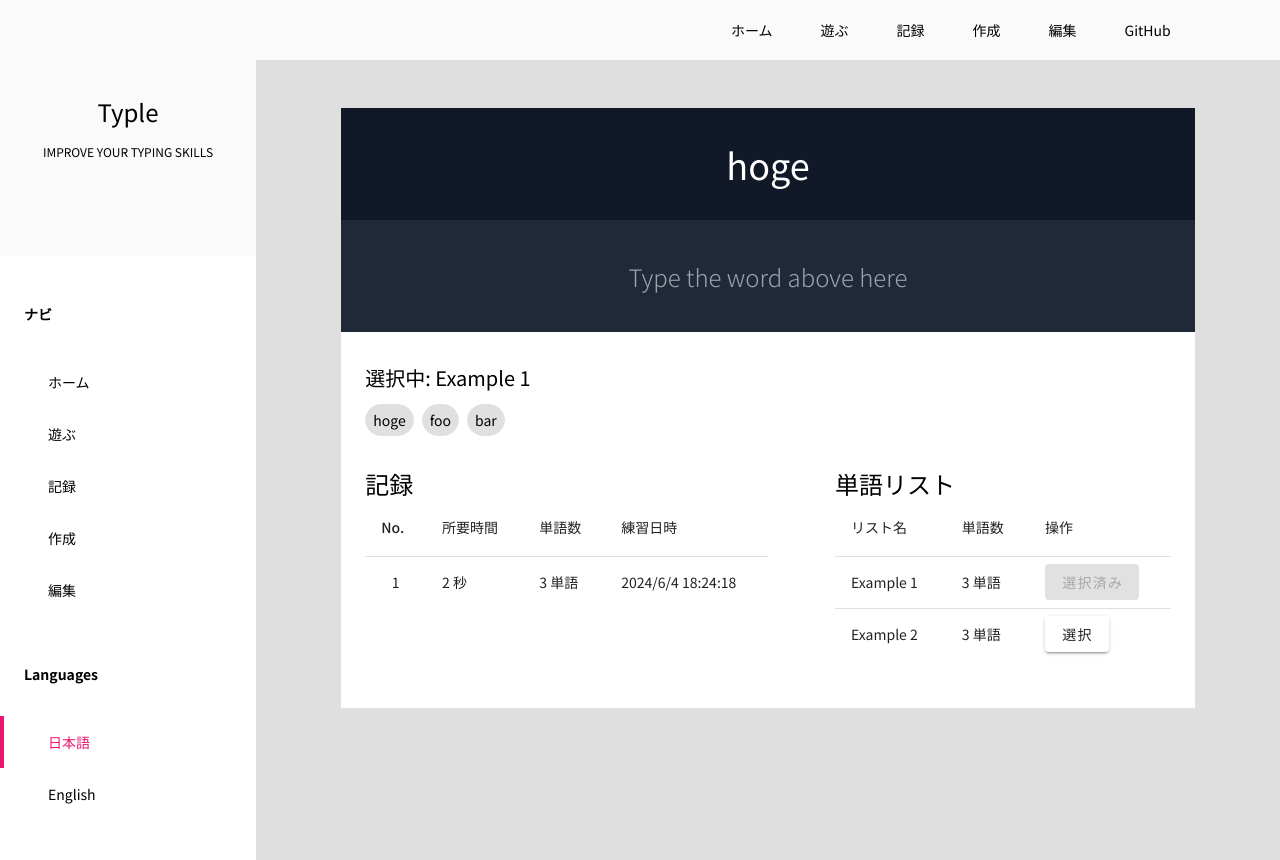
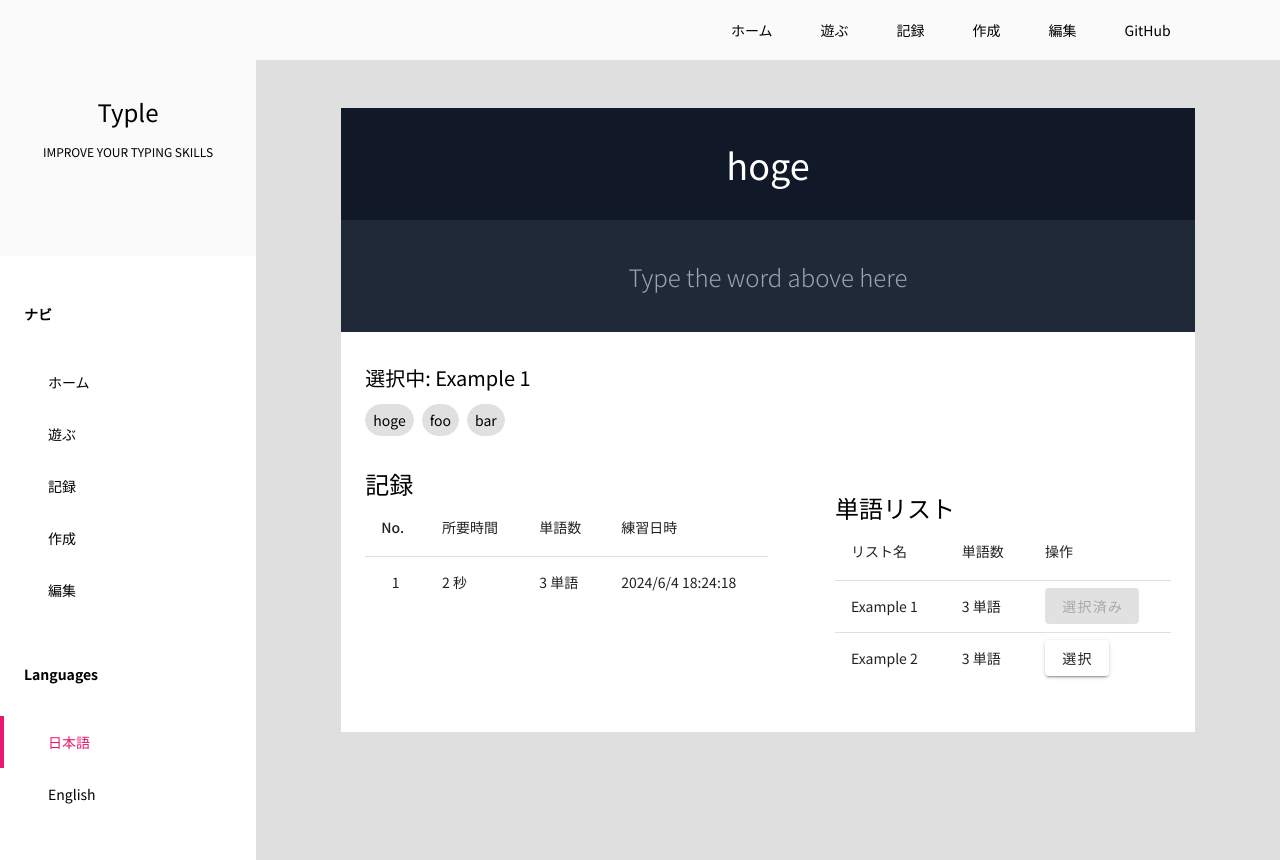
Before and after one commit to liyur-qie/typle-v, a Vue app: page / in a window 1280 px wide. Built offline with nearby package versions, Linux system fonts and the light colour scheme.

Commit message:
記録と単語リストをresponsible

```diff
--- a/src/views/play/Play.vue
+++ b/src/views/play/Play.vue
@@ -28,8 +28,8 @@
               {{ word.input }}
             </v-chip>
           </section>
-          <section class="mt-8 flex justify-between">
-            <section id="rankings" class="w-6/12">
+          <section class="mt-8 flex flex-wrap justify-between">
+            <section id="rankings" class="lg:w-6/12 md:w-full">
               <h2 class="text-2xl">
                 {{ $t("play.records.title") }}
               </h2>
@@ -68,7 +68,7 @@
                 </tbody>
               </v-table>
             </section>
-            <section id="selectWordList" class="w-5/12">
+            <section id="selectWordList" class="lg:w-5/12 md:w-full md:mt-6">
               <h2 class="text-2xl">
                 {{ $t("play.wordLists.title") }}
               </h2>
```
